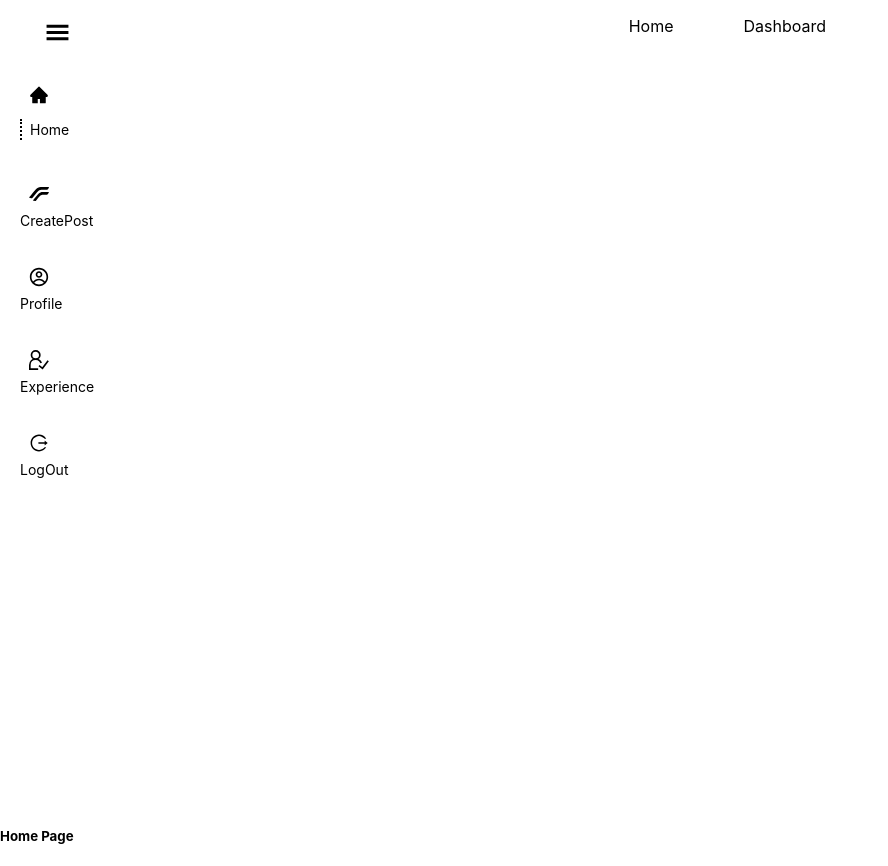
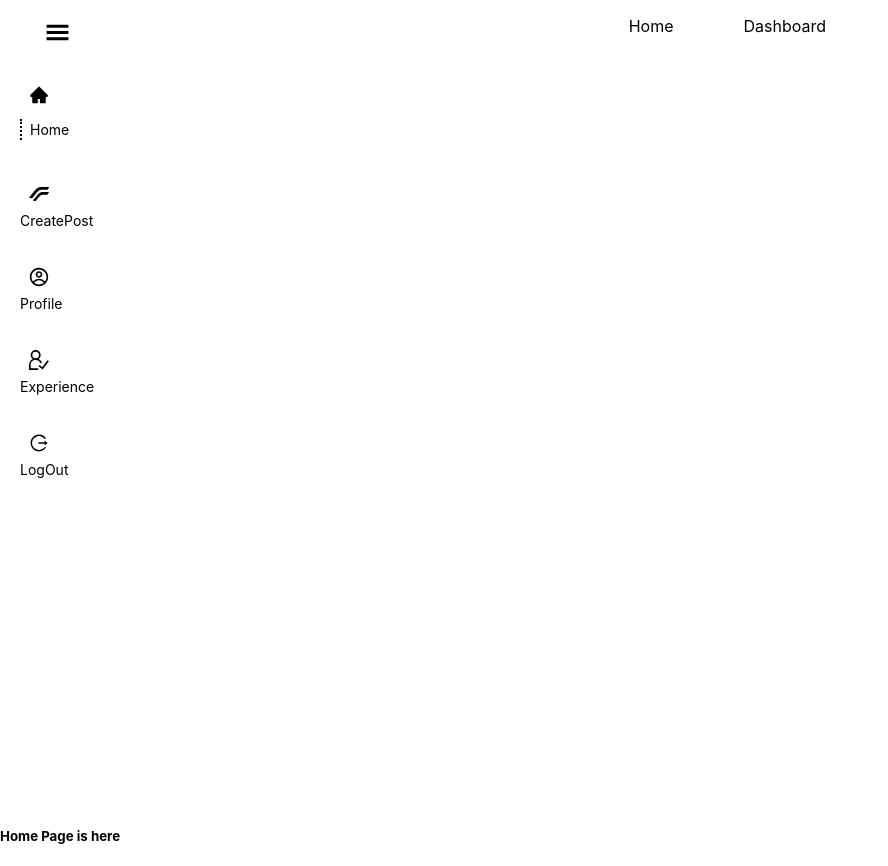
Before and after one commit to Yazdani1/React-JS-Responsive-SideNavigation-Bar, a React (Create React App) app in the folder client/: page /home in a window 1280 px wide. Shown: the whole page, without its empty margins (0-888 px from the left). Built offline with nearby package versions, Linux system fonts and the light colour scheme; the HTML template or start-up script is replaced by a standard one.

Commit message:
Error Solved

```diff
--- a/client/src/components/Home.js
+++ b/client/src/components/Home.js
@@ -3,7 +3,7 @@ import React from "react";
 const Home = () => {
   return (
     <div>
-      <h5>Home Page</h5>
+      <h5>Home Page is here</h5>
     </div>
   );
 };
```
